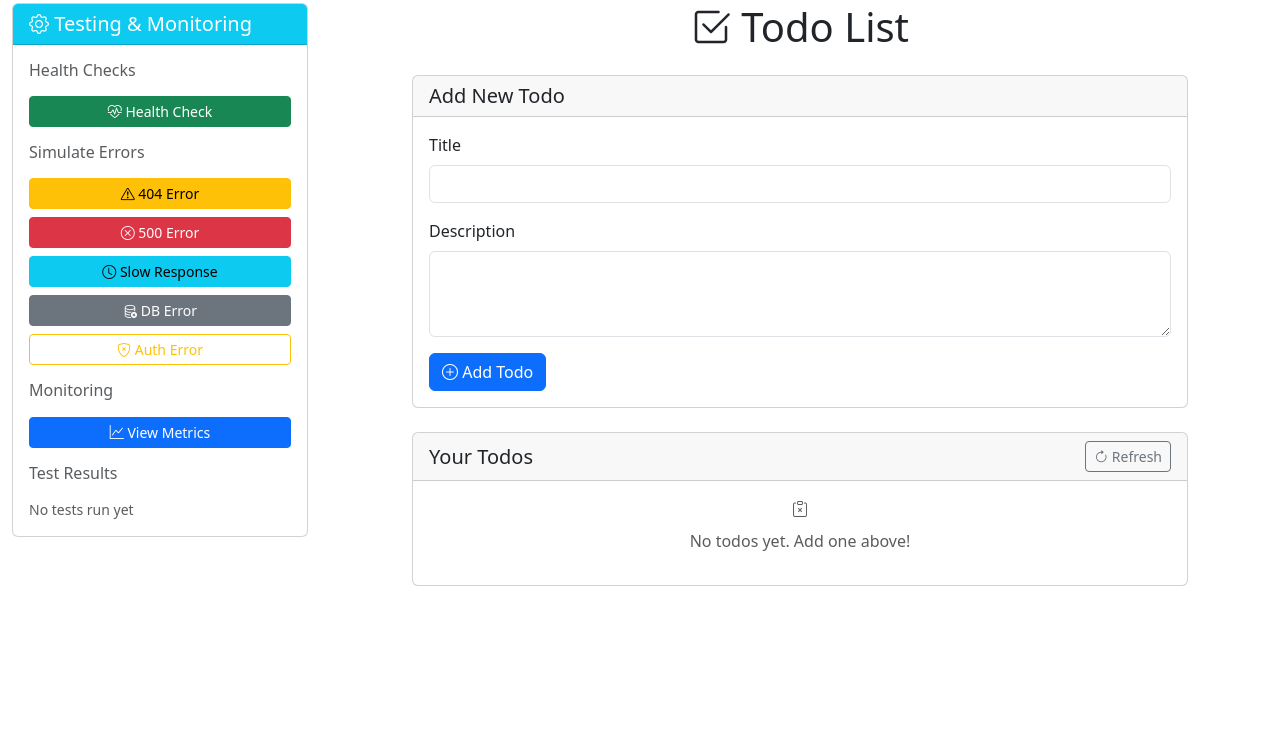
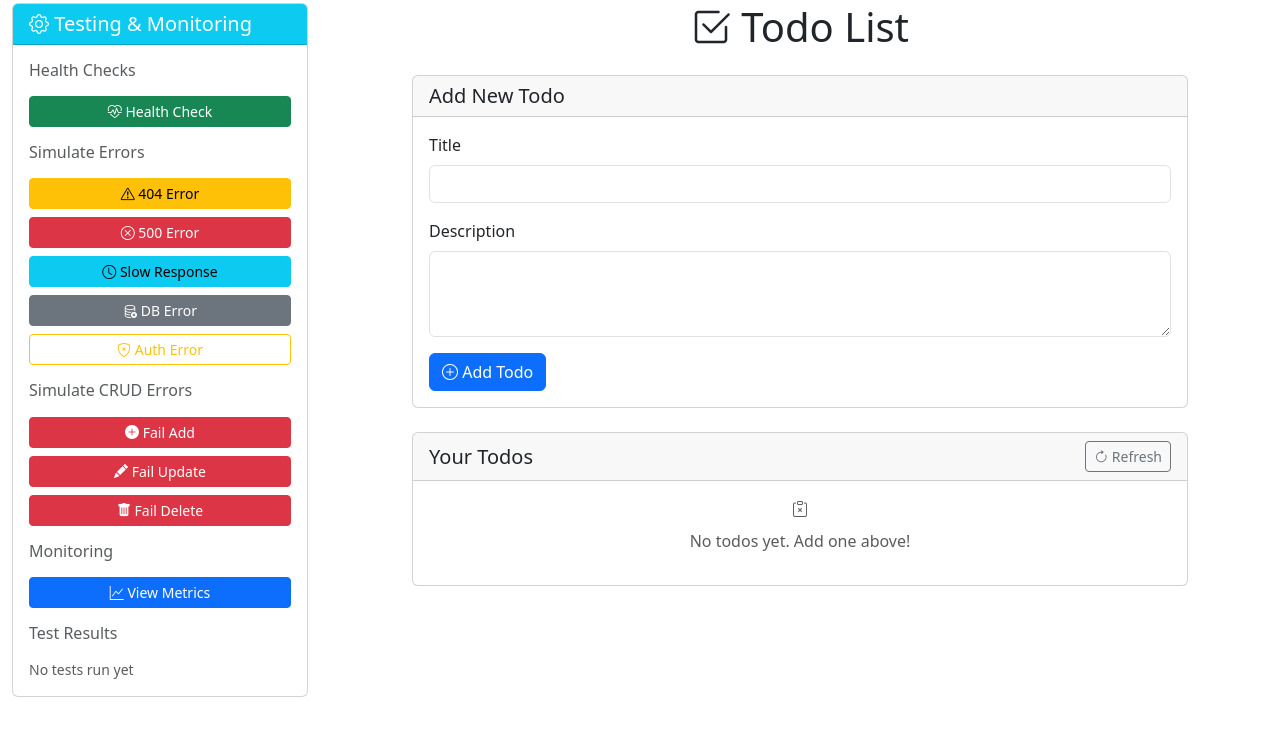
Before and after one commit to kentcanonigo/simple-crud-app, a Flask app: page / in a window 1280 px wide. Shown: the part 13-749 px from the top of the page. Run offline with Flask 3, Linux system fonts and the light colour scheme; data that the repository does not hold is empty; some libraries are stand-ins or nearby versions.

Commit message:
add simulate CRUD buttons

```diff
--- a/app.py
+++ b/app.py
@@ -305,6 +305,35 @@ def simulate_auth_error():
 
     return jsonify({'error': 'Authentication required', 'simulated': True}), 401
 
+@app.route('/simulate/add-todo-error', methods=['POST'])
+def simulate_add_todo_error():
+    """Simulate a failed todo creation"""
+    structured_logger.log_error("database_error", "Simulated database error on create", context={"operation": "create_todo"}, log_level='CRITICAL')
+    structured_logger.log_database_operation("INSERT", "todos", False, log_level='CRITICAL')
+    return jsonify({'error': 'Failed to create todo (simulated)'}), 500
+
+@app.route('/simulate/update-todo-error', methods=['PUT'])
+def simulate_update_todo_error():
+    """Simulate a failed todo update"""
+    todo = Todo.query.order_by(Todo.id.desc()).first()
+    if todo:
+        structured_logger.log_error("database_error", "Simulated database error on update", context={"operation": "update_todo", "todo_id": todo.id}, log_level='CRITICAL')
+        structured_logger.log_database_operation("UPDATE", "todos", False, log_level='CRITICAL')
+        return jsonify({'error': f'Failed to update todo {todo.id} (simulated)'}), 500
+    else:
+        return jsonify({'error': 'No todos to update (simulated)'}), 404
+
+@app.route('/simulate/delete-todo-error', methods=['DELETE'])
+def simulate_delete_todo_error():
+    """Simulate a failed todo deletion"""
+    todo = Todo.query.order_by(Todo.id.desc()).first()
+    if todo:
+        structured_logger.log_error("database_error", "Simulated database error on delete", context={"operation": "delete_todo", "todo_id": todo.id}, log_level='CRITICAL')
+        structured_logger.log_database_operation("DELETE", "todos", False, log_level='CRITICAL')
+        return jsonify({'error': f'Failed to delete todo {todo.id} (simulated)'}), 500
+    else:
+        return jsonify({'error': 'No todos to delete (simulated)'}), 404
+
 def create_app():
     """Application factory pattern for better testability"""
     return app
--- a/templates/index.html
+++ b/templates/index.html
@@ -42,6 +42,19 @@
                             </button>
                             <button class="btn btn-outline-warning btn-sm" onclick="simulateError('auth-error')">
                                 <i class="bi bi-shield-x"></i> Auth Error
+                            </button>
+                        </div>
+
+                        <h6 class="text-muted mb-3">Simulate CRUD Errors</h6>
+                        <div class="d-grid gap-2 mb-3">
+                            <button class="btn btn-danger btn-sm" onclick="simulateAddTodoError()">
+                                <i class="bi bi-plus-circle-fill"></i> Fail Add
+                            </button>
+                            <button class="btn btn-danger btn-sm" onclick="simulateUpdateTodoError()">
+                                <i class="bi bi-pencil-fill"></i> Fail Update
+                            </button>
+                            <button class="btn btn-danger btn-sm" onclick="simulateDeleteTodoError()">
+                                <i class="bi bi-trash-fill"></i> Fail Delete
                             </button>
                         </div>
 
@@ -381,6 +394,63 @@
             }
         }
 
+        // Simulate Add Todo Error
+        async function simulateAddTodoError() {
+            updateTestResults('Simulating add todo error...', 'info');
+            try {
+                const response = await fetch('/simulate/add-todo-error', { method: 'POST' });
+                const data = await response.json();
+                if (response.ok) {
+                    updateTestResults('✅ Add Todo Error Simulated', 'success');
+                    showToast('Add todo error simulated', 'success');
+                } else {
+                    updateTestResults(`❌ Add Todo Error: ${data.error} (${response.status})`, 'error');
+                    showToast(`Add todo error: ${data.error}`, 'error');
+                }
+            } catch (error) {
+                updateTestResults(`❌ Add Todo Error: ${error.message}`, 'error');
+                showToast('Add todo error: ' + error.message, 'error');
+            }
+        }
+
+        // Simulate Update Todo Error
+        async function simulateUpdateTodoError() {
+            updateTestResults('Simulating update todo error...', 'info');
+            try {
+                const response = await fetch('/simulate/update-todo-error', { method: 'PUT' });
+                const data = await response.json();
+                if (response.ok) {
+                    updateTestResults('✅ Update Todo Error Simulated', 'success');
+                    showToast('Update todo error simulated', 'success');
+                } else {
+                    updateTestResults(`❌ Update Todo Error: ${data.error} (${response.status})`, 'error');
+                    showToast(`Update todo error: ${data.error}`, 'error');
+                }
+            } catch (error) {
+                updateTestResults(`❌ Update Todo Error: ${error.message}`, 'error');
+                showToast('Update todo error: ' + error.message, 'error');
+            }
+        }
+
+        // Simulate Delete Todo Error
+        async function simulateDeleteTodoError() {
+            updateTestResults('Simulating delete todo error...', 'info');
+            try {
+                const response = await fetch('/simulate/delete-todo-error', { method: 'DELETE' });
+                const data = await response.json();
+                if (response.ok) {
+                    updateTestResults('✅ Delete Todo Error Simulated', 'success');
+                    showToast('Delete todo error simulated', 'success');
+                } else {
+                    updateTestResults(`❌ Delete Todo Error: ${data.error} (${response.status})`, 'error');
+                    showToast(`Delete todo error: ${data.error}`, 'error');
+                }
+            } catch (error) {
+                updateTestResults(`❌ Delete Todo Error: ${error.message}`, 'error');
+                showToast('Delete todo error: ' + error.message, 'error');
+            }
+        }
+
         // View metrics function
         function viewMetrics() {
             updateTestResults('Opening metrics endpoint...', 'info');
```
